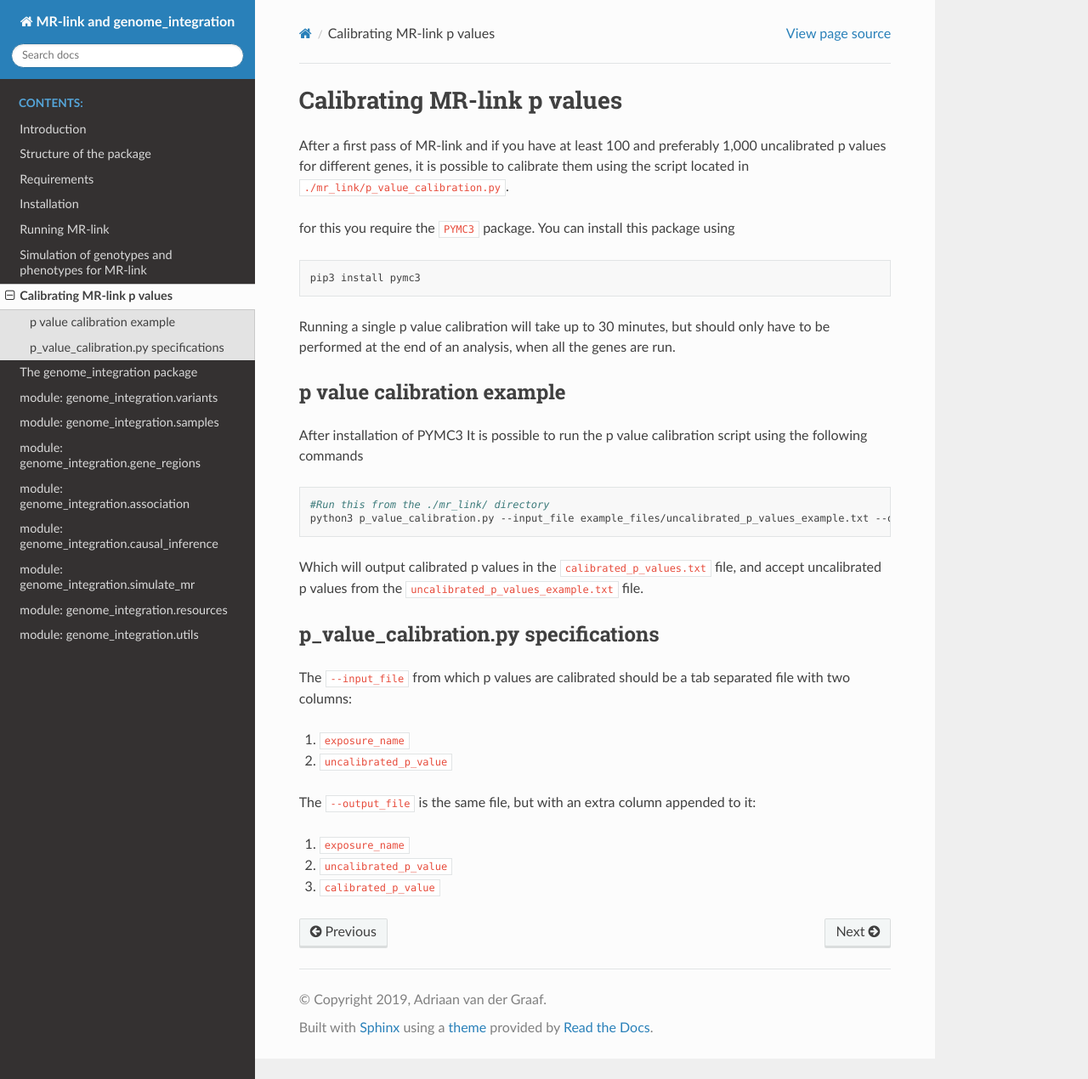
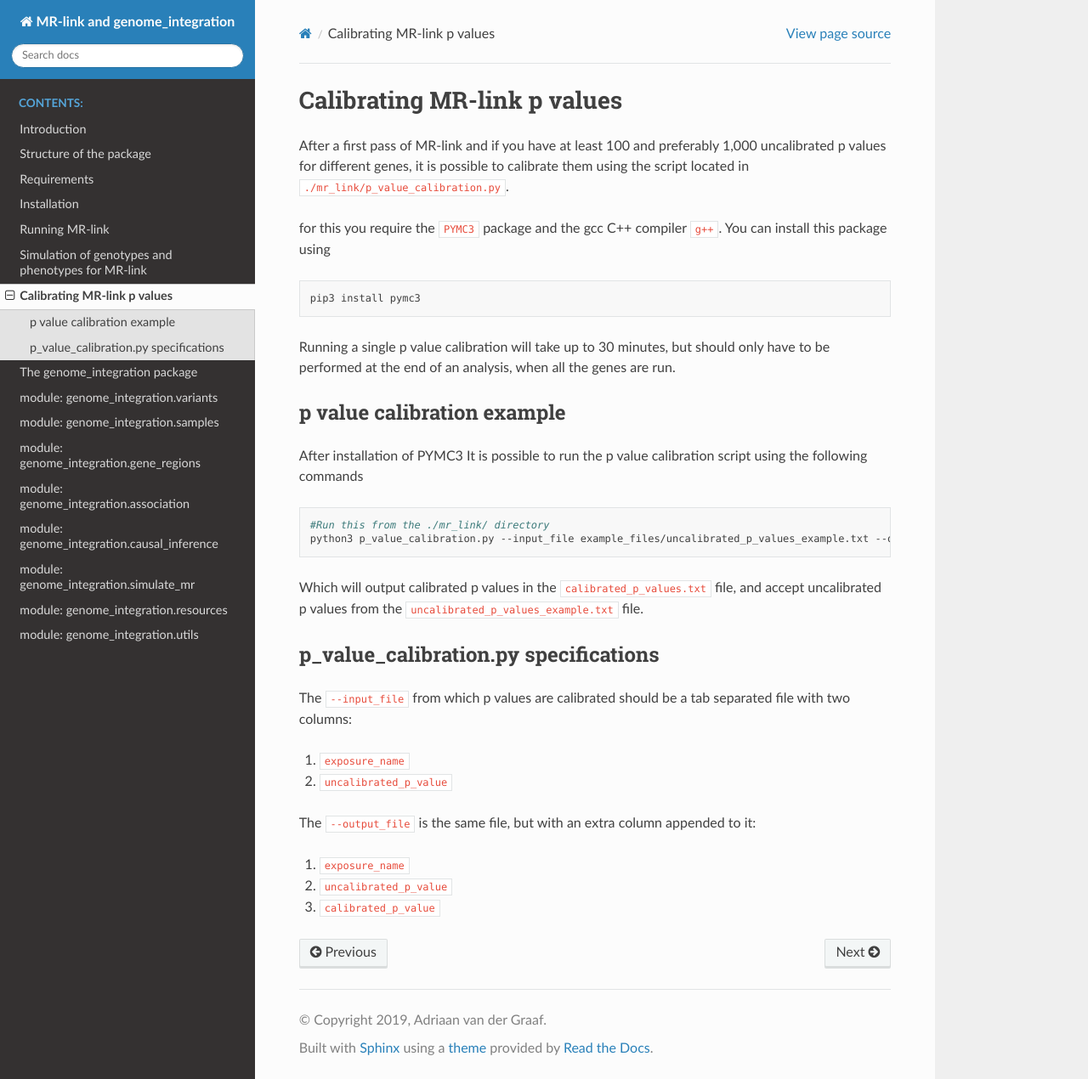
Before and after one commit to adriaan-vd-graaf/genome_integration, a Sphinx documentation site: the page built from docs/source/calibrating_mr_link_p_values.md, in a window 1280 px wide and 1270 px high. Shown: the whole window at 85% size. Built offline with Sphinx 7.4.7 and the Read the Docs theme 2.0.0, drawn with Linux system fonts in a browser that asks for light colours.

Commit message:
documentation changes

````diff
--- a/docs/source/Introduction.rst
+++ b/docs/source/Introduction.rst
@@ -30,6 +30,7 @@ Requirements are:
 
 * setuptools for installing ``genome_integration`` you can install setuptools using ``pip3 install setuptools``
 
+* Wheel for easy package management (``pip3  install wheel``)
 
 * ``gcta64`` and ``plink`` (1.9) are installed and in your PATH as the subprocess module will directly refer to them.
 
--- a/docs/source/calibrating_mr_link_p_values.md
+++ b/docs/source/calibrating_mr_link_p_values.md
@@ -3,7 +3,7 @@
 After a first pass of MR-link and if you have at least 100 and preferably 1,000 uncalibrated p values for different
 genes, it is possible to calibrate them using the script located in `./mr_link/p_value_calibration.py`.
 
-for this you require the `PYMC3` package. You can install this package using
+for this you require the `PYMC3` package and the gcc C++ compiler ``g++``. You can install this package using
 ``` bash
 pip3 install pymc3
 ```
````
